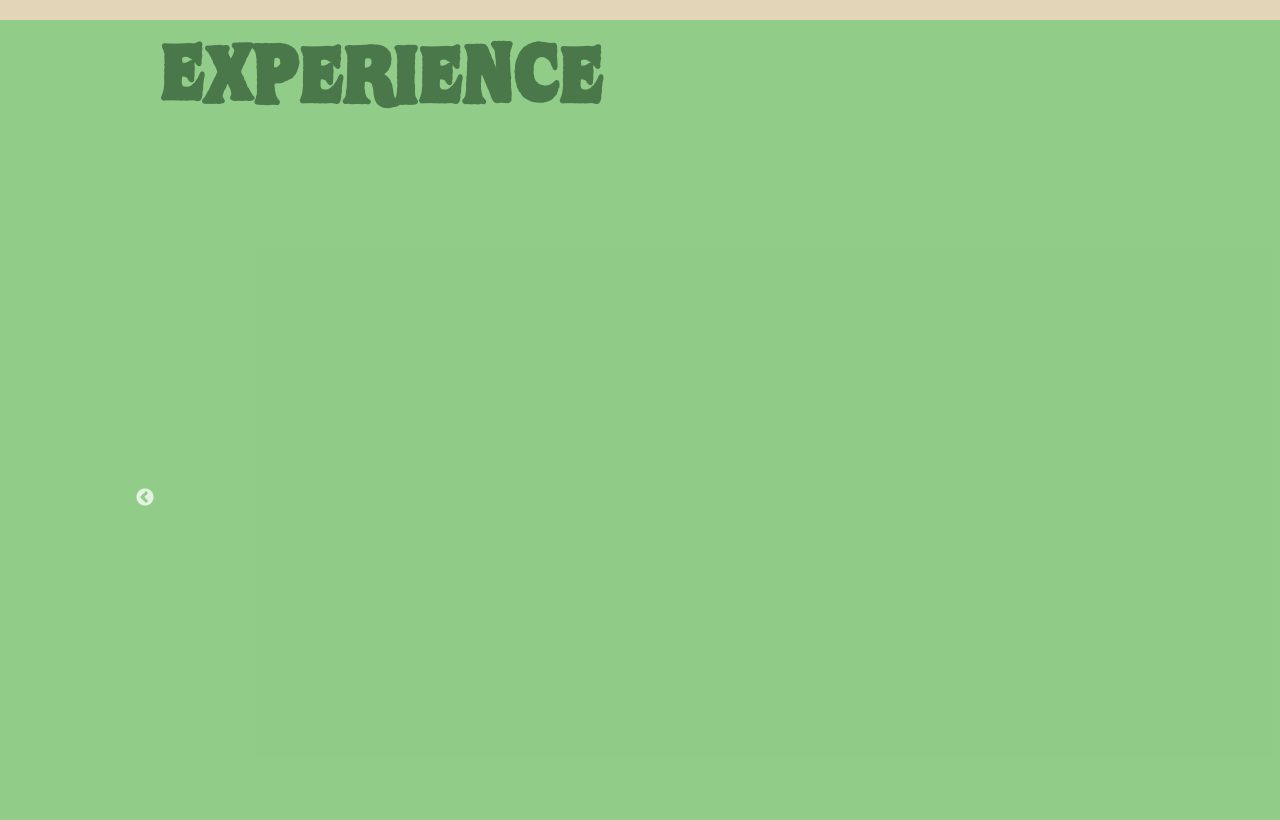
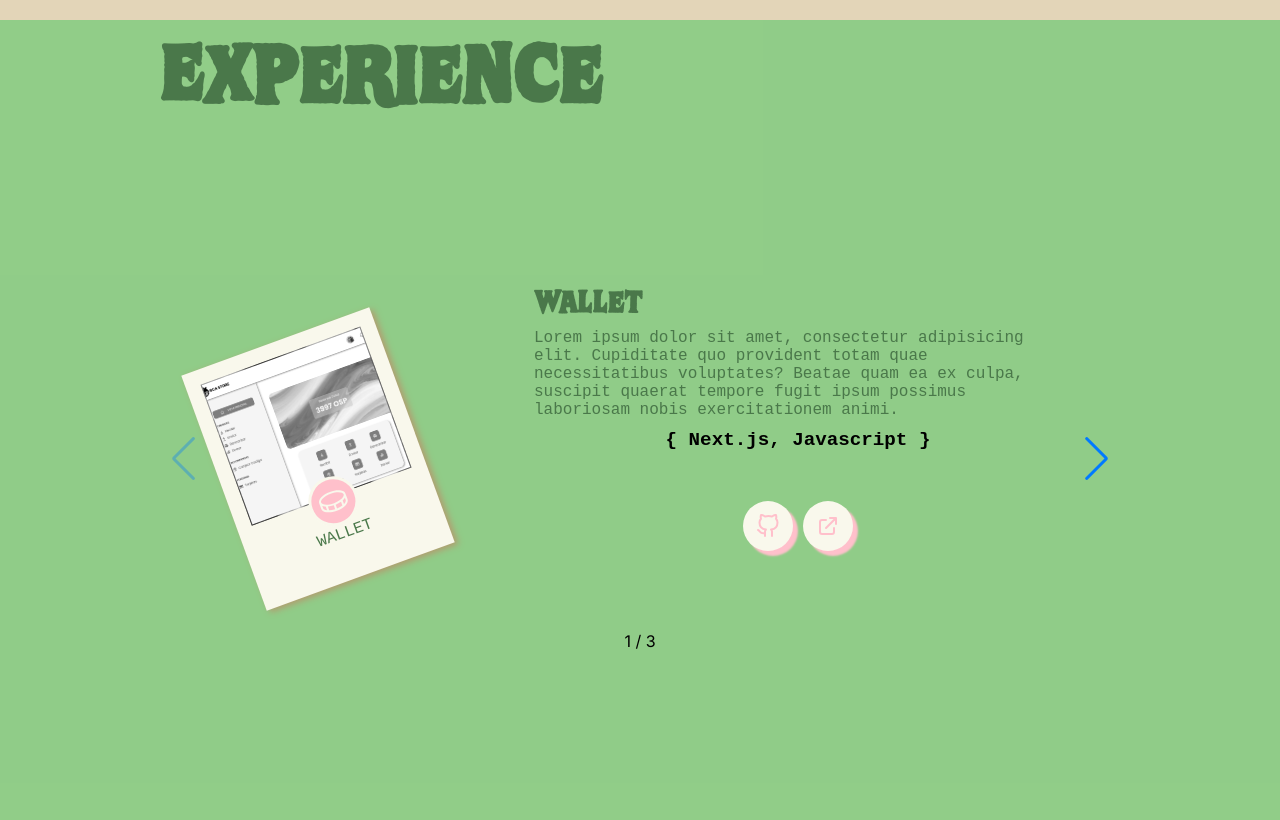
Before and after one commit to SmilingWitch/new-portfolio, a Next.js app: page / in a window 1280 px wide. Shown: the part 1300-2138 px from the top of the page. Built offline with nearby package versions, Linux system fonts and the light colour scheme.

Commit message:
feat: update components

```diff
--- a/src/components/About.jsx
+++ b/src/components/About.jsx
@@ -3,6 +3,7 @@ import Image from "next/image"
 import { IoCameraOutline } from "react-icons/io5";
 
 export default function About(){
+
     return(
         <div className={style.about}>
             <div className={style.aboutBx}>
@@ -35,6 +36,8 @@ export default function About(){
                 </div>
 
 
+
+
         </div>
     )
 }
--- a/src/components/Experience.jsx
+++ b/src/components/Experience.jsx
@@ -1,145 +1,16 @@
 "use client"
 import style from "../../public/styles/Experience.module.css"
-import { IoWalletOutline } from "react-icons/io5";
-import { BsHouse } from "react-icons/bs";
-import { PiCoin } from "react-icons/pi";
-import { MdOutlineLabel } from "react-icons/md";
-import { MdOutlineStorefront } from "react-icons/md";
-import Image from "next/image"
 import ExperienceCard from "./ExperienceCard";
-import Slider from "react-slick";
-import { AiOutlineArrowLeft, AiOutlineArrowRight } from 'react-icons/ai';
-import "slick-carousel/slick/slick.css";
-import "slick-carousel/slick/slick-theme.css";
-import { useState, useEffect } from "react";
+import { Swiper, SwiperSlide } from 'swiper/react';
+import {Navigation, Pagination} from "swiper/modules"
+import { useEffect } from "react";
+import 'swiper/css';
+import 'swiper/css/navigation';
+import 'swiper/css/pagination';
+import AOS from 'aos';
+import 'aos/dist/aos.css';
 
 export default function Experience(){
-
-
-  const [isMounted, setIsMounted] = useState(false);
-
-    useEffect(() => {
-        setIsMounted(true);
-     }, []);
-
-
-
-
-
-
-
-  const SamplePrevArrow = (props) => {
-    const { className, style, onClick } = props;
-    return (
-       <div
-         className={className}
-         onClick={onClick}
-         style={{ ...style, fontSize: '30px' }} // Ajusta el tamaño de las flechas aquí
-       >
-         <AiOutlineArrowLeft />
-       </div>
-    );
-   };
-
-   const SampleNextArrow = (props) => {
-    const { className, style, onClick } = props;
-    return (
-       <div
-         className={className}
-         onClick={onClick}
-         style={{ ...style, fontSize: '30px' }} // Ajusta el tamaño de las flechas aquí
-       >
-         <AiOutlineArrowRight />
-       </div>
-    );
-   };
-
-    const settings = {
-      nextArrow: <SampleNextArrow />,
-      prevArrow: <SamplePrevArrow />,
-        dots: true,
-        arrows: true,
-        slidesToShow: 1,
-        slidesToScroll: 1,
-        autoplay: false,
-        speed: 200,
-        fade : false ,
-
-        responsive: [
-          {
-            breakpoint: 1600,
-            settings: {
-              slidesToShow: 1,
-              arrows: true,
-
-            },
-          },
-          {
-            breakpoint: 1400,
-            settings: {
-              slidesToShow: 1,
-            },
-          },
-          {
-            breakpoint: 992,
-            settings: {
-              slidesToShow: 1,
-              centerMode: false, // Habilita el modo de centrado
-            },
-          },
-          {
-            breakpoint: 864,
-            settings: {
-              slidesToShow: 1,
-              initialSlide: 1,
-              arrows: false,
-              centerMode: false, // Habilita el modo de centrado
-
-            },
-          },
-
-          {
-            breakpoint: 768,
-            settings: {
-              slidesToShow: 1,
-              centerMode: true, // Habilita el modo de centrado
-              arrows:false,
-            },
-          },
-          {
-            breakpoint: 564,
-            settings: {
-              slidesToShow: 1,
-              centerMode: true, // Habilita el modo de centrado
-              arrows:false,
-
-            },
-          },
-          {
-            breakpoint: 480,
-            settings: {
-              slidesToShow: 1,
-              centerMode: false, // Habilita el modo de centrado
-              arrows:false,
-            },
-          },
-          {
-            breakpoint: 380,
-            settings: {
-              slidesToShow: 1,
-              centerMode: true, // Habilita el modo de centrado
-              arrows:false,
-            },
-          },
-        ],
-      };
-
-
-      if (!isMounted) {
-        return (null)
-    }
-
-
 
     return(
         <div className={style.experience}>
@@ -148,14 +19,32 @@ export default function Experience(){
                     <h1>Experience</h1>
                 </div>
                 <div className={style.projects}>
-                      <Slider {...settings} arrows = {true}>
-                              <ExperienceCard url = "/images/wallet.png"  name = "Wallet"/>
-                              <ExperienceCard url = "/images/store.png"  name = "E-commerce"/>
 
-                              <ExperienceCard url = "/images/dex.png"  name = "Yield Farming Platform"/>
-                      </Slider>
+                <Swiper
+                        spaceBetween={50}
+                        slidesPerView={1}
+                        navigation
+                        pagination={{type: 'fraction'}}
+                        modules={[Pagination, Navigation]}
+                        scrollbar={{ draggable: true }}
+                        coverflow = {true}
+                    >
+                        <SwiperSlide>
+                            <ExperienceCard url="/images/wallet.png" name="Wallet" urlGh = "/" urlDep = "/" tec1 = "Next.js" tec2 = "Javascript"/>
+
+                        </SwiperSlide>
+                        <SwiperSlide>
+                            <ExperienceCard url="/images/store.png" name="E-commerce" urlGh = "/" urlDep = "/" tec1 = "Next.js" tec2 = "Typescript" />
+
+                        </SwiperSlide>
+                        <SwiperSlide>
+                            <ExperienceCard url="/images/dex.png" name="Yield Farming Platform" urlGh = "/" urlDep = "/" tec1 = "React" tec2 = "Javascript" />
+
+                        </SwiperSlide>
+                    </Swiper>
 
                 </div>
+
 
             </div>
         </div>
--- a/src/components/ExperienceCard.jsx
+++ b/src/components/ExperienceCard.jsx
@@ -1,4 +1,4 @@
-"use client"
+
 
 import style from "../../public/styles/ExperienceCard.module.css"
 import style1 from "../../public/styles/Home.module.css"
@@ -6,12 +6,24 @@ import { PiCoin } from "react-icons/pi";
 import Image from "next/image"
 import { FiGithub } from "react-icons/fi";
 import { HiOutlineExternalLink } from "react-icons/hi";
+import Link from "next/link"
+import AOS from 'aos';
+import 'aos/dist/aos.css';
+import { useEffect } from "react";
 
-export default function ExperienceCard({url, icon, name}){
+export default function ExperienceCard({url, icon, name, urlGh, urlDep, tec1, tec2}){
+
+    useEffect(() => {
+        AOS.init({
+          duration:200
+      });
+      }, []);
+
+
     return(
 
         <div className={style.cardBx}>
-            <div className={style.imageCont}>
+            <div className={style.imageCont} >
                 <div className={style.imageBx}>
                     <Image src = {url}
                         alt="Descripción de la imagen"
@@ -23,19 +35,24 @@ export default function ExperienceCard({url, icon, name}){
                 <div className={style.imageText}>{name}</div>
             </div>
             <div className={style.info}>
-                <h2>Wallet</h2>
+                <h2>{name}</h2>
                 <p>Lorem ipsum dolor sit amet, consectetur adipisicing elit. Cupiditate quo provident totam quae necessitatibus voluptates? Beatae quam ea ex culpa, suscipit quaerat tempore fugit ipsum possimus laboriosam nobis exercitationem animi.</p>
 
                 <div className={style.skills}>
-                    {"{ Javascript, Next }"}
+                    {`{ ${tec1}, ${tec2} }`}
                 </div>
                 <div className={style1.btnBx}>
+                    <Link href={urlGh}>
                         <div className={style1.btn}>
                             <FiGithub className ={style1.icon}/>
                         </div>
+                    </Link>
+                    <Link href={urlDep}>
                         <div className={style1.btn}>
                             <HiOutlineExternalLink className ={style1.icon}/>
                         </div>
+                    </Link>
+
            </div>
             </div>
         </div>
```
Also changed, not shown: src/components/PrincipalPage.jsx (+0 -11 lines). Lines whose indentation alone changed are shown as unchanged.
